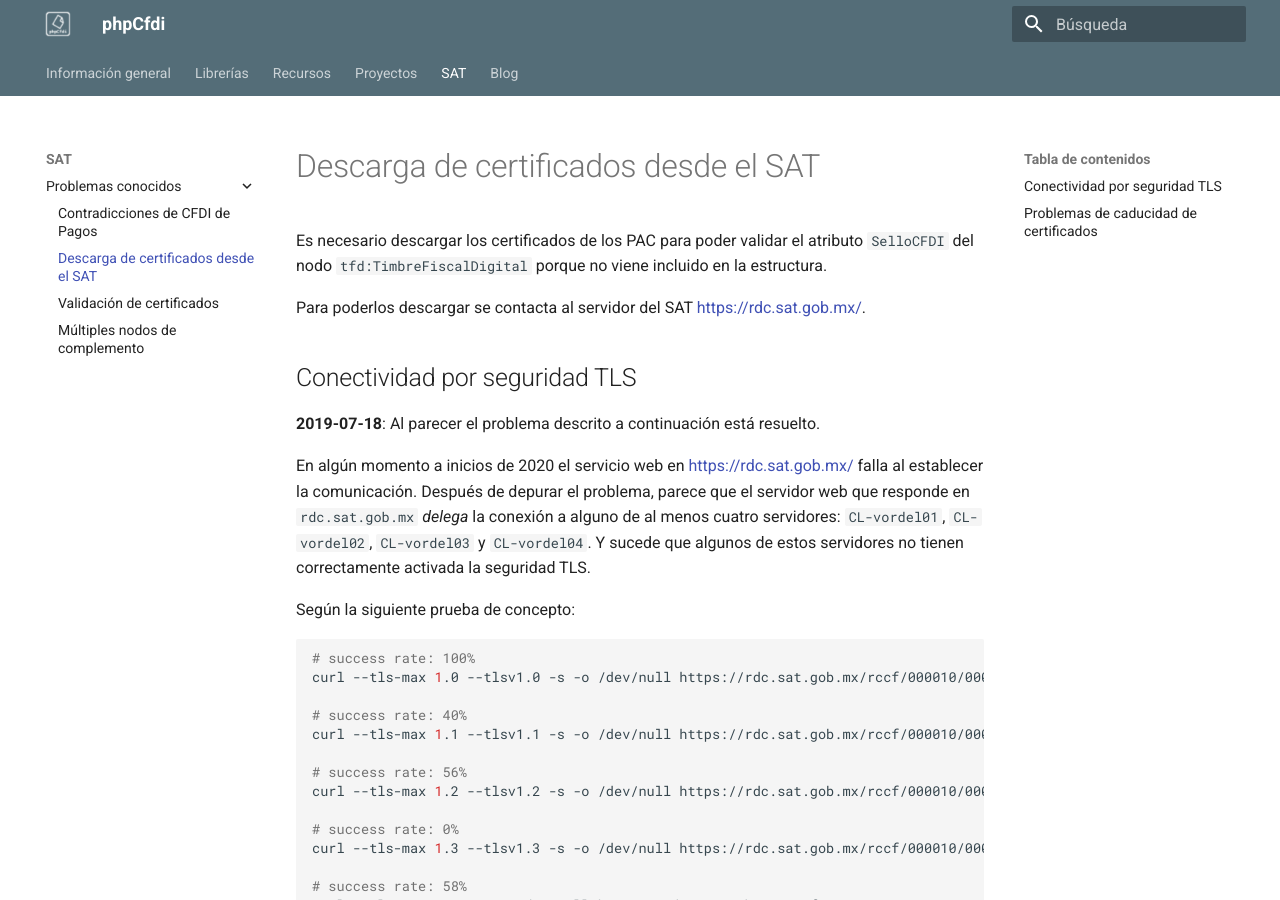
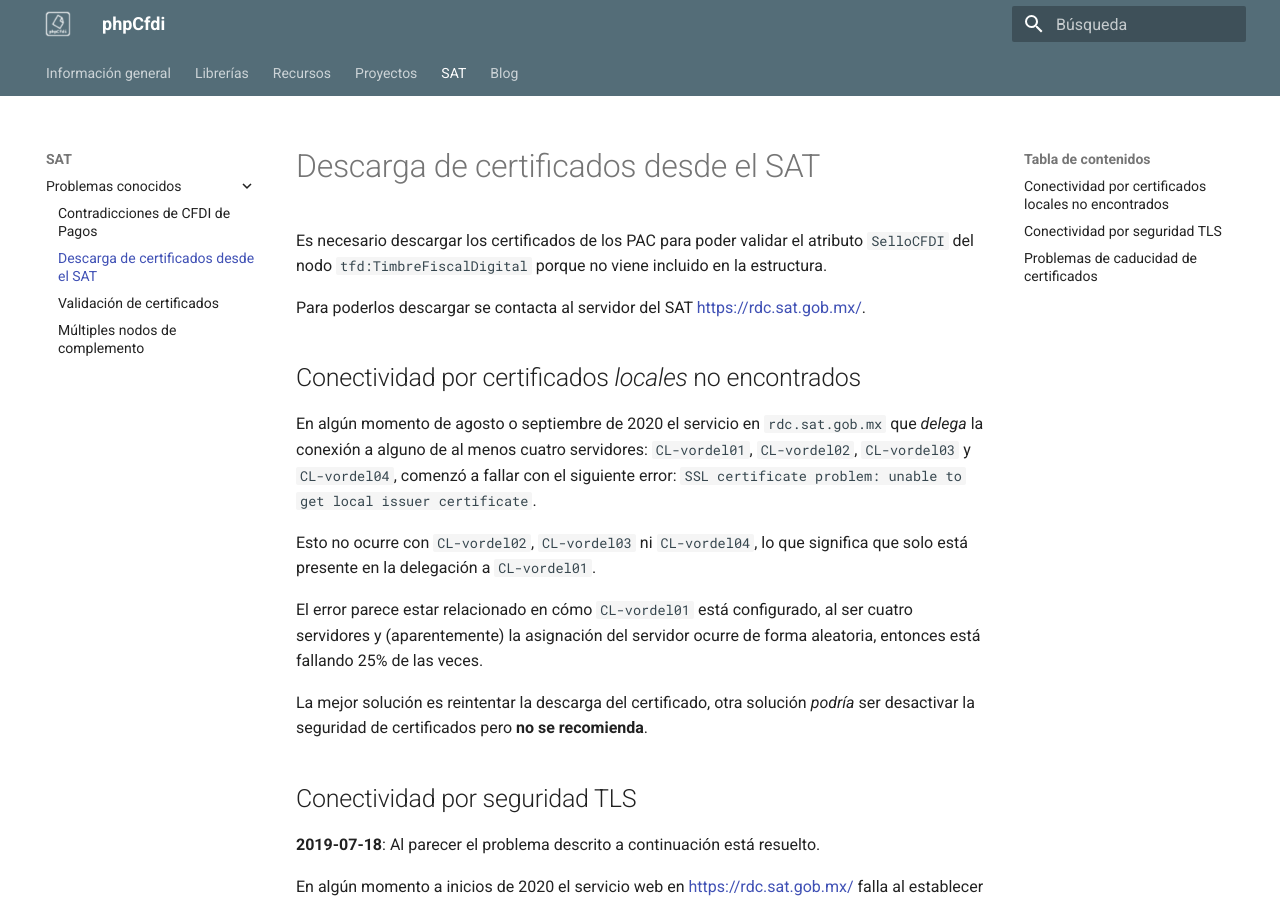
Before and after one commit to phpcfdi/www.phpcfdi.com, an MkDocs documentation site: the page built from docs/sat/problemas-conocidos/descarga-certificados.md, in a window 1280 px wide and 900 px high. Built offline with MkDocs 1.6.1 and Material for MkDocs 9.7.7, drawn with Linux system fonts in a browser that asks for light colours.

Commit message:
Document issue on cert download "local certificate not found"

```diff
--- a/docs/sat/problemas-conocidos/descarga-certificados.md
+++ b/docs/sat/problemas-conocidos/descarga-certificados.md
@@ -4,6 +4,21 @@ Es necesario descargar los certificados de los PAC para poder validar el atribut
 del nodo `tfd:TimbreFiscalDigital` porque no viene incluido en la estructura.
 
 Para poderlos descargar se contacta al servidor del SAT <https://rdc.sat.gob.mx/>.
+
+## Conectividad por certificados *locales* no encontrados
+
+En algún momento de agosto o septiembre de 2020 el servicio en `rdc.sat.gob.mx` que *delega* la conexión
+a alguno de al menos cuatro servidores: `CL-vordel01`, `CL-vordel02`, `CL-vordel03` y `CL-vordel04`, comenzó
+a fallar con el siguiente error: `SSL certificate problem: unable to get local issuer certificate`.
+
+Esto no ocurre con `CL-vordel02`, `CL-vordel03` ni `CL-vordel04`, lo que significa que solo está presente
+en la delegación a `CL-vordel01`.
+
+El error parece estar relacionado en cómo `CL-vordel01` está configurado, al ser cuatro servidores y (aparentemente)
+la asignación del servidor ocurre de forma aleatoria, entonces está fallando 25% de las veces.
+
+La mejor solución es reintentar la descarga del certificado, otra solución *podría* ser desactivar la seguridad
+de certificados pero **no se recomienda**.
 
 ## Conectividad por seguridad TLS
 
```
